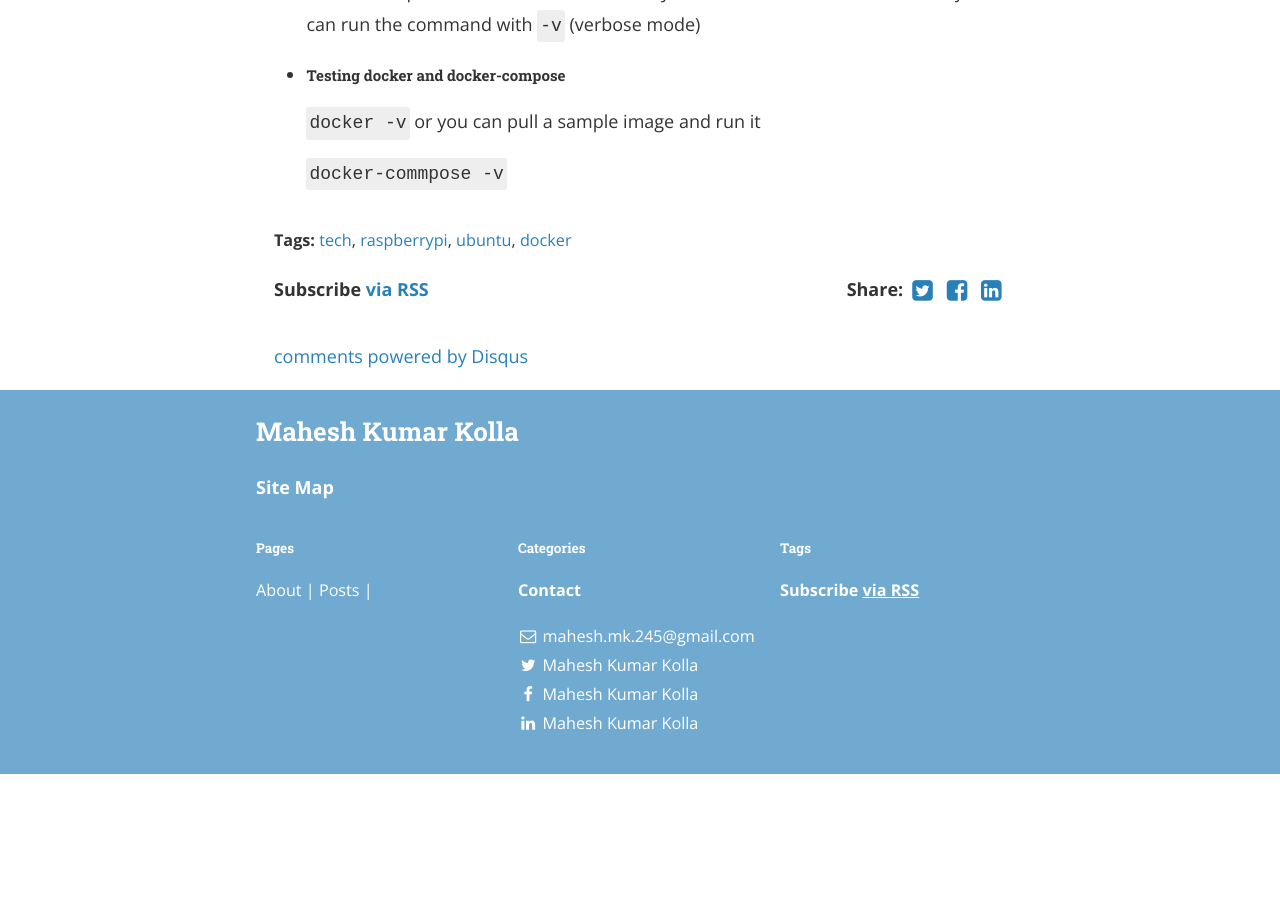
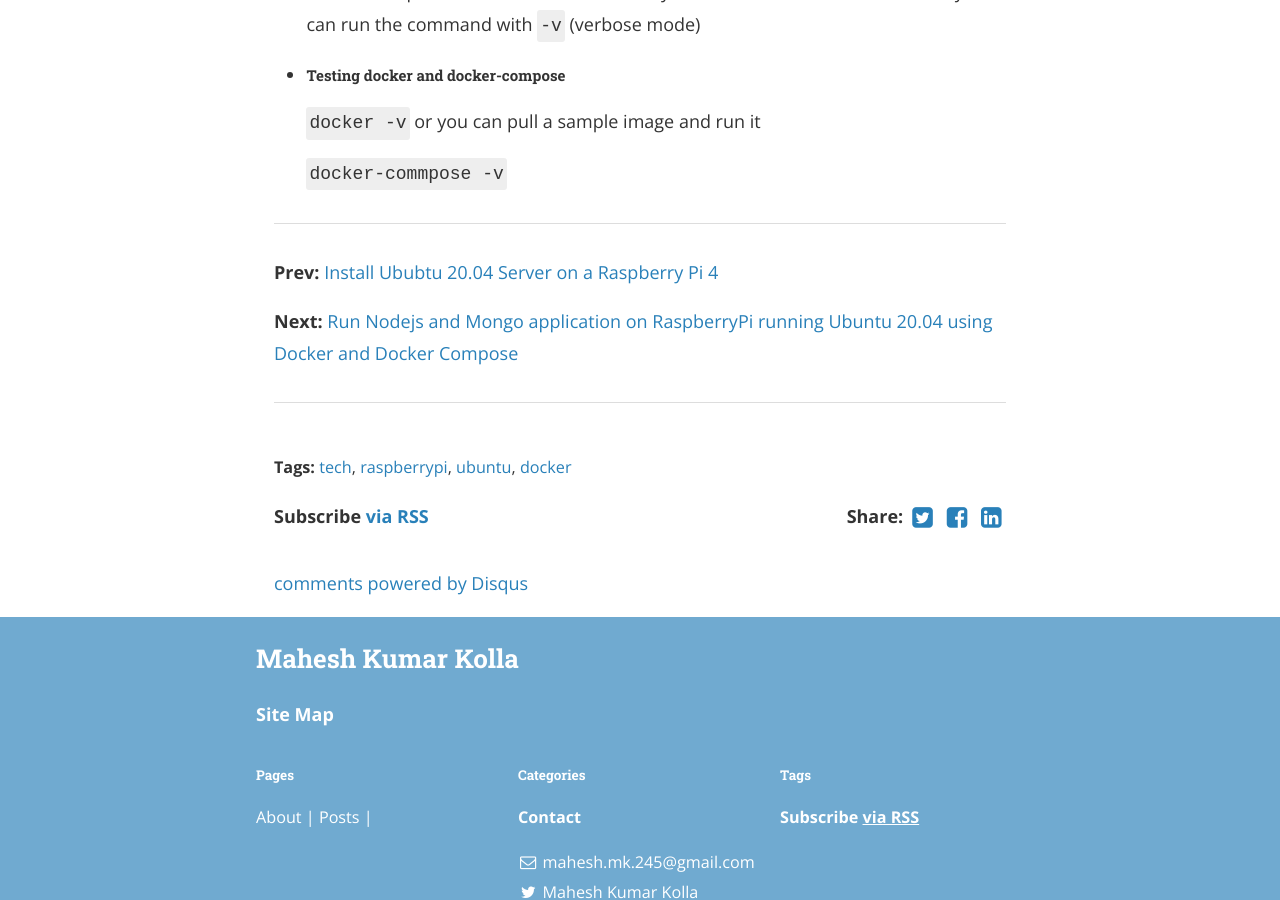
Before and after one commit to maheshkkolla/maheshkkolla.github.io, a Jekyll site: the page built from _posts/deploy-nodejs-application-on-a-raspberrypi/2020-08-09-install-docker-and-docker-compose-on-ubuntu-raspberrypi.markdown, in a window 1280 px wide and 900 px high, scrolled down 1366 px. Built offline with Jekyll 4.4.1, drawn with Linux system fonts in a browser that asks for light colours; nearby versions of some CDN libraries; comment, search, counter and statistics services are not loaded; before the commit the page ends 2140 px from its top, so only the background shows below that.

Commit message:
Add prev next nav at the bottom as well

```diff
--- a/_posts/deploy-nodejs-application-on-a-raspberrypi/2020-08-09-install-docker-and-docker-compose-on-ubuntu-raspberrypi.markdown
+++ b/_posts/deploy-nodejs-application-on-a-raspberrypi/2020-08-09-install-docker-and-docker-compose-on-ubuntu-raspberrypi.markdown
@@ -46,3 +46,5 @@ In this post, We will install Docker and Docker Compose on a RaspberryPi running
   `docker -v` or you can pull a sample image and run it
 
   `docker-commpose -v`
+
+{% include prev-next-nav.html %}
--- a/_posts/deploy-nodejs-application-on-a-raspberrypi/2020-08-09-install-ububtu-server-on-a-raspberrypi.markdown
+++ b/_posts/deploy-nodejs-application-on-a-raspberrypi/2020-08-09-install-ububtu-server-on-a-raspberrypi.markdown
@@ -71,3 +71,5 @@ Let's go through the process of installing Ubuntu 20.04, Connect to WiFi, SSH in
      Hence, you can run `startx` to start the desktop.
 
 Boom..... That's all. You have a RaspberryPi running Ubuntu 64 bit OS in it.
+
+{% include prev-next-nav.html %}
--- a/_posts/deploy-nodejs-application-on-a-raspberrypi/2020-08-09-run-nodejs-mongo-application-on-rasberrypi.markdown
+++ b/_posts/deploy-nodejs-application-on-a-raspberrypi/2020-08-09-run-nodejs-mongo-application-on-rasberrypi.markdown
@@ -88,3 +88,5 @@ We are going to Dockerise the application and run it in the RaspberryPi using do
 - #### That's it
 
   Now, You have your NodeJS and MongoDB application running on a RaspberryPi
+
+{% include prev-next-nav.html %}
--- a/posts.html
+++ b/posts.html
@@ -13,7 +13,8 @@ permalink: /posts/
     {% endif %}
   {% endfor %}
   <ul class="posts-list">
-  {% for post in site.categories[cat] %}
+	{% assign sortedPosts = site.categories[cat] | sort: 'placement' %}
+  {% for post in sortedPosts %}
     <li>
       <strong>
         <a href="{{ post.url | prepend: site.baseurl }}">{{ post.title }}</a>
```
